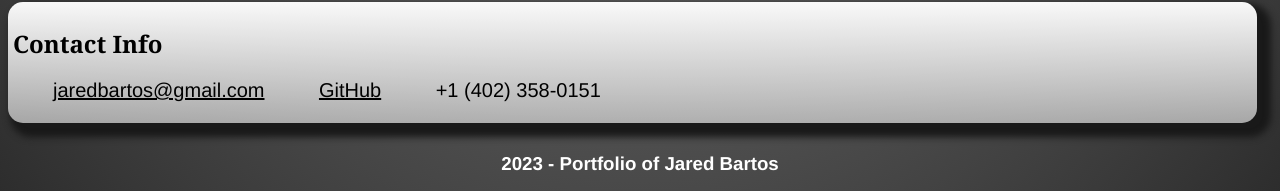
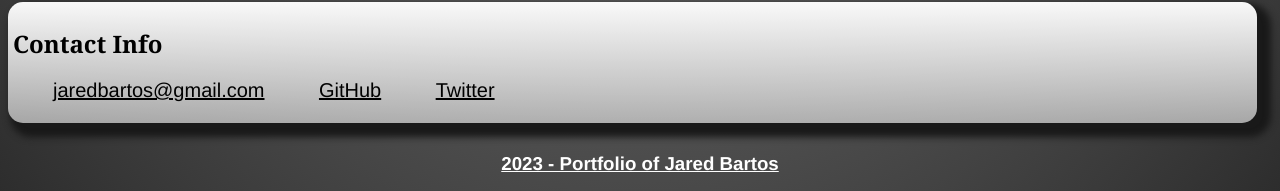
Before and after one commit to jaredbartos/my-professional-portfolio, a plain HTML site: page index.html in a window 1280 px wide. Shown: the part 1370-1561 px from the top of the page. Drawn offline with Linux system fonts and the light colour scheme.

Commit message:
Edit contact info

```diff
--- a/index.html
+++ b/index.html
@@ -82,7 +82,7 @@
     <ul class="contact-info">
       <li><a href="mailto:jaredbartos@gmail.com">jaredbartos@gmail.com</a></li>
       <li><a href="https://github.com/jaredbartos" target="_blank">GitHub</a></li>
-      <li>+1 (402) 358-0151</li>
+      <li><a href="https://twitter.com/JaredBartos" target="_blank">Twitter</li>
     </ul>
   </section>
 
```
